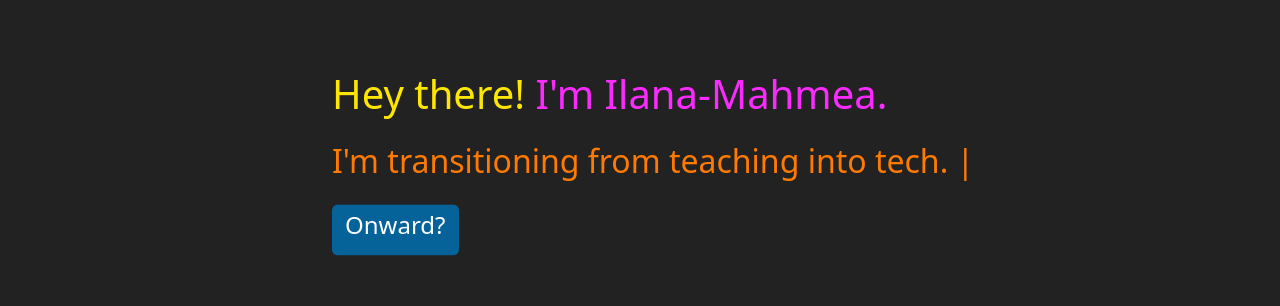
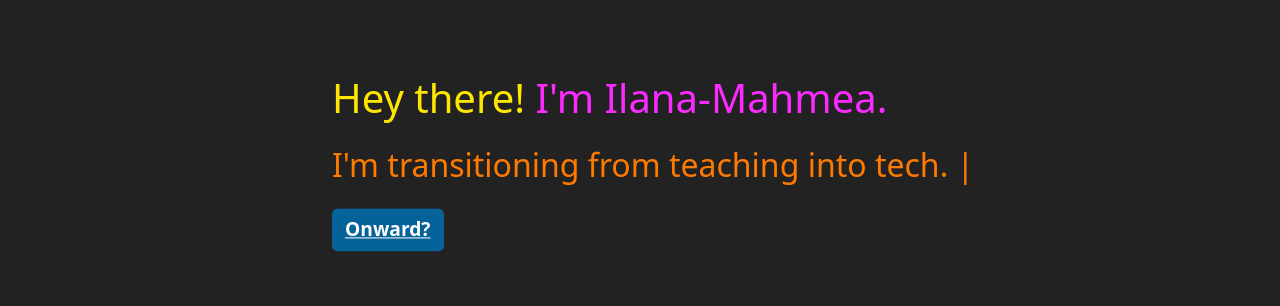
Before and after one commit to m-siegel/m-siegel.github.io, a website: page index.html in a window 1280 px wide. Shown: the part 237-543 px from the top of the page. Drawn offline with nearby package versions, Linux system fonts and the light colour scheme.

Commit message:
more wc3 changes

```diff
--- a/css/index.css
+++ b/css/index.css
@@ -12,11 +12,17 @@ h2 {
   color: var(--imas-orange);
 }
 
-#enter {
+#enterText {
   color: #FFF;
+  /* background-color: var(--imas-blue-med); */
+  font-size: 1.2em;
+  font-weight: bold;
+}
+
+#enterButton {
   background-color: var(--imas-blue-med);
 }
 
-#enter:hover {
+#enterButton:hover {
   background-color: var(--imas-blue);
 }
--- a/index.html
+++ b/index.html
@@ -96,26 +96,26 @@
     </header>
 
     <main class="container-fluid position-absolute top-50 translate-middle-y">
-      <section class="row my-3">
+      <div class="row my-3">
         <div class="col-sm-1 col-md-2 col-lg-3"></div>
         <div class="col">
           <h1>Hey there! <span>I'm Ilana-Mahmea.</span></h1>
         </div>
-      </section>
-      <section class="row my-3">
+      </div>
+      <div class="row my-3">
         <div class="col-sm-1 col-md-2 col-lg-3"></div>
         <div class="col">
           <h2>|</h2>
         </div>
-      </section>
-      <section class="row my-3">
+      </div>
+      <div class="row my-3">
         <div class="col-sm-1 col-md-2 col-lg-3"></div>
         <nav class="col">
-          <a href="./about-main.html"
-            ><button class="btn" id="enter"><h4>Onward?</h4></button></a
-          >
+          <button class="btn" id="enterButton">
+            <a href="./about-main.html" id="enterText">Onward?</a>
+          </button>
         </nav>
-      </section>
+      </div>
     </main>
 
     <footer class="footer fixed-bottom mt-2">
@@ -130,11 +130,11 @@
       </div>
       <nav class="container-fluid">
         <div class="row my-3">
-          <section class="col-4 d-flex align-items-center">
+          <div class="col-4 d-flex align-items-center">
             <span class="d-none d-sm-flex copyright"
               >&copy;2022 Ilana-Mahmea Siegel</span
             >
-          </section>
+          </div>
           <ul
             class="nav col-12 col-sm-8 d-flex justify-content-end align-items-center"
           >
```
Also changed, not shown: about-main.html (+4 -4 lines), contact-main.html (+4 -4 lines), projects-main.html (+2 -2 lines).
